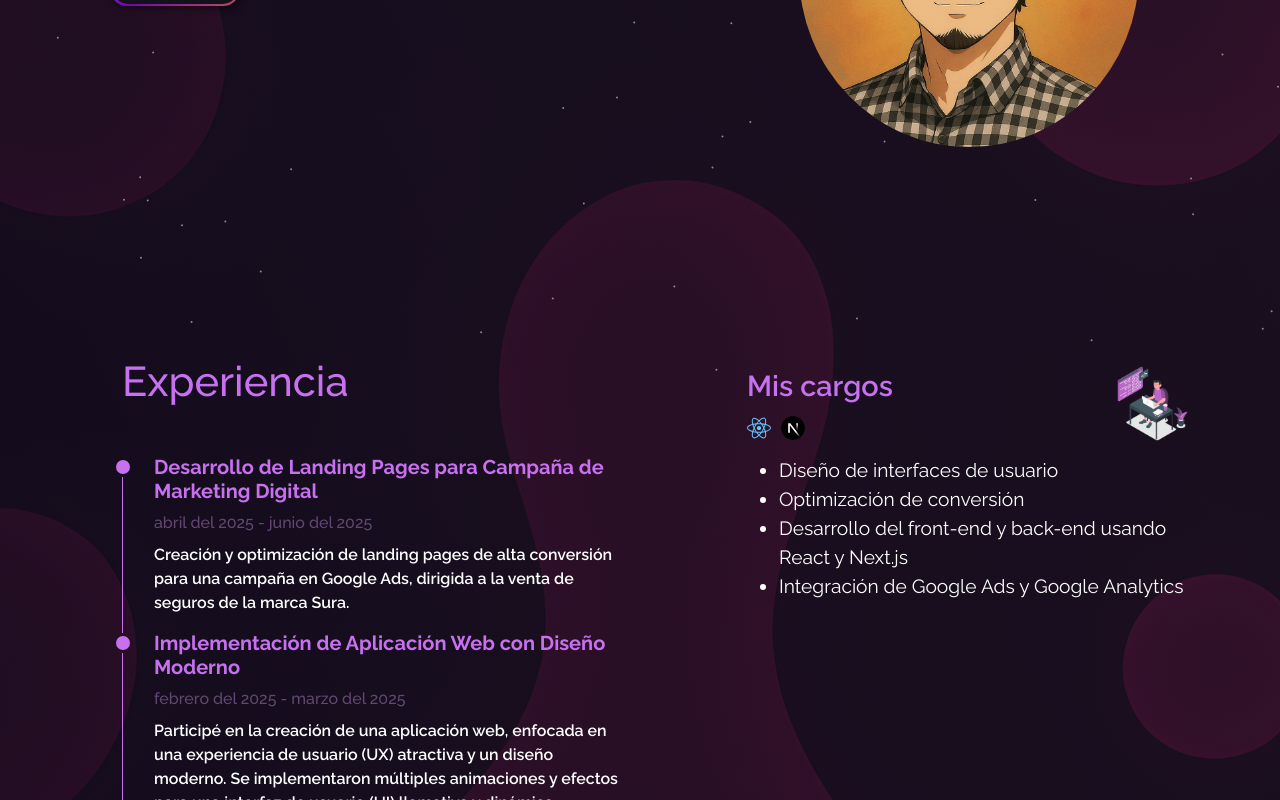
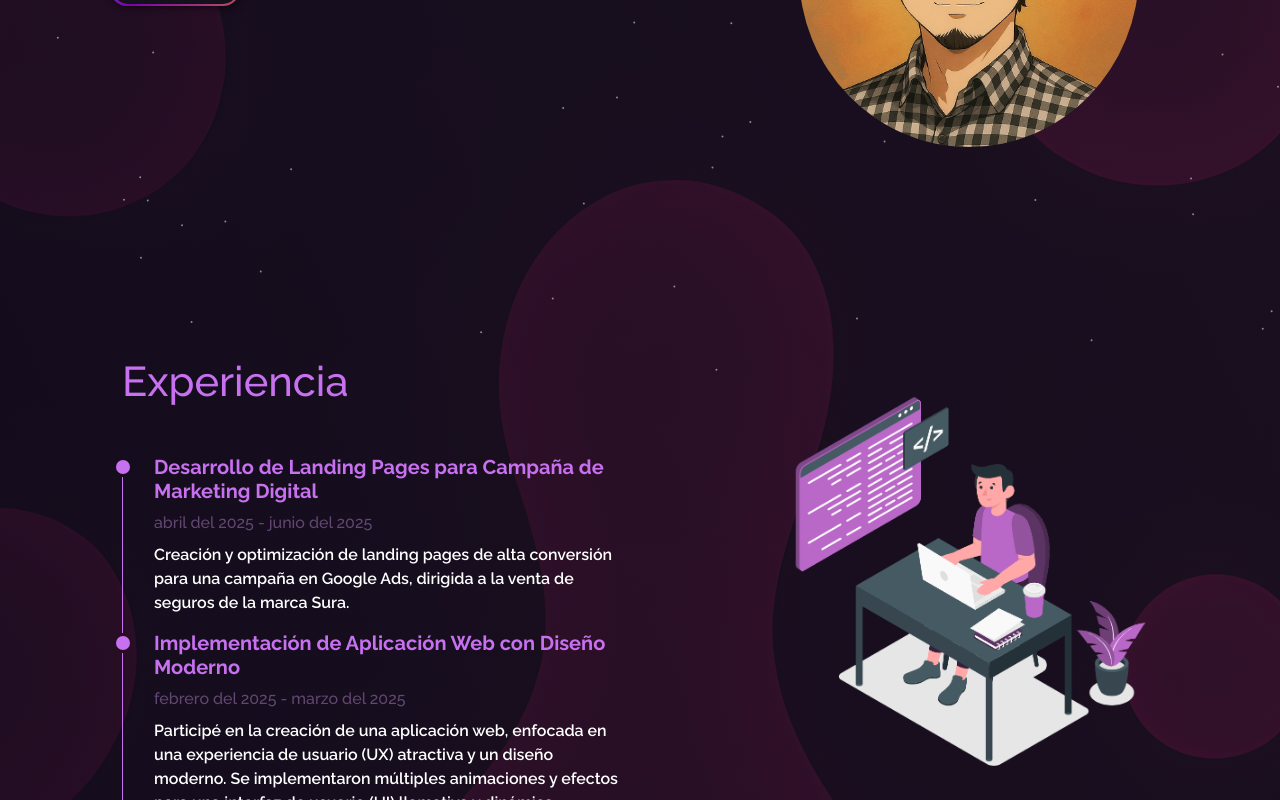
Before and after one commit to famerca/portfolio, a React (Vite) app: page / in a window 1280 px wide. Shown: the part 427-1227 px from the top of the page. Built offline with nearby package versions, Linux system fonts and the light colour scheme.

Commit message:
works and sticky

```diff
--- a/src/components/Home/Timeline.jsx
+++ b/src/components/Home/Timeline.jsx
@@ -1,50 +1,50 @@
 import { useTranslation } from 'react-i18next';
 import { FaBriefcase } from "react-icons/fa";
-import { useState } from "react";
 
-const Timeline = () => {
+
+const Timeline = ({ active, setActive }) => {
 
     const { t } = useTranslation();
-    const [active, setActive] = useState(-1);
+
 
     const handleClick = (index) => {
         if(active == index)
-            setActive(-1);
+            setActive("");
         else
             setActive(index);
     }
 
     return (
         <ul class="timeline">
-            <li class={"timeline-item" + (active == 0 ? " active" : "" )}  onClick={() => handleClick(0)} >
+            <li class={"timeline-item" + (active == "landing" ? " active" : "" )}  onClick={() => handleClick('landing')} >
                 <h5 class="fw-bold">{t("works.landing.title")}</h5>
                 <p class="text-muted mb-2">{t("works.landing.start")} - {t("works.landing.end")}</p>
                 <p class="">{t("works.landing.description")}</p>
                 <FaBriefcase />
             </li>
 
-            <li class={"timeline-item" + (active == 1 ? " active" : "" )}  onClick={() => handleClick(1)} >
+            <li class={"timeline-item" + (active == 'artofgalaxy' ? " active" : "" )}  onClick={() => handleClick('artofgalaxy')} >
                 <h5 class="fw-bold">{t("works.artofgalaxy.title")}</h5>
                 <p class="text-muted mb-2">{t("works.artofgalaxy.start")} - {t("works.artofgalaxy.end")}</p>
                 <p class="">{t("works.artofgalaxy.description")}</p>
                 <FaBriefcase />
             </li>
 
-            <li class={"timeline-item" + (active == 2 ? " active" : "" )}  onClick={() => handleClick(2)} >
+            <li class={"timeline-item" + (active == 'xtetic' ? " active" : "" )}  onClick={() => handleClick('xtetic')} >
                 <h5 class="fw-bold">{t("works.xtetic.title")}</h5>
                 <p class="text-muted mb-2">{t("works.xtetic.start")} - {t("works.xtetic.end")}</p>
                 <p class="">{t("works.xtetic.description")}</p>
                 <FaBriefcase />
             </li>
 
-            <li class={"timeline-item" + (active == 3 ? " active" : "" )}  onClick={() => handleClick(3)} >
+            <li class={"timeline-item" + (active == 'inglesenminutos' ? " active" : "" )}  onClick={() => handleClick('inglesenminutos')} >
                 <h5 class="fw-bold">{t("works.inglesenminutos.title")}</h5>
                 <p class="text-muted mb-2">{t("works.inglesenminutos.start")} - {t("works.inglesenminutos.end")}</p>
                 <p class="">{t("works.inglesenminutos.description")}</p>
                 <FaBriefcase />
             </li>
 
-            <li class={"timeline-item" + (active == 4 ? " active" : "" )}  onClick={() => handleClick(4)} >
+            <li class={"timeline-item" + (active == 'integragym' ? " active" : "" )}  onClick={() => handleClick('integragym')} >
                 <h5 class="fw-bold">{t("works.integragym.title")}</h5>
                 <p class="text-muted mb-2">{t("works.integragym.start")} - {t("works.integragym.end")}</p>
                 <p class="">{t("works.integragym.description")}</p>
--- a/src/components/Home/experience.jsx
+++ b/src/components/Home/experience.jsx
@@ -4,9 +4,13 @@ import Timeline from "./Timeline";
 import Image from "react-bootstrap/Image";
 import img  from "../../Assets/home-main.svg";
 import Work from "./work";
+import { useState } from "react";
 
 const Experience = () => {
     const { t } = useTranslation();
+
+    const [active, setActive] = useState("");
+
     return (
         <Container fluid className="home-section container" id="xp">
             <Row>
@@ -15,11 +19,11 @@ const Experience = () => {
                         <h1 style={{ fontSize: "2.6em"}}>
                             <span className="purple">{t("experience")}</span>
                         </h1>
-                        <Timeline />
+                        <Timeline active={active} setActive={setActive} />
                     </section>
                 </Col>
                 <Col md={5} className="home-about-body">
-                    <Work active={"landing"} />
+                    <Work active={active} />
                 </Col>
             </Row>
         </Container>
--- a/src/components/Home/work.jsx
+++ b/src/components/Home/work.jsx
@@ -10,8 +10,10 @@ const Work = ({active}) => {
     const key = `works.${active}.duties`;
     console.log(key);
 
-    return (
-        <div className="work-section" >
+    let content;
+
+    if(active == '')
+        content = <>
             <h2>
                 {t("works.duties")}
             </h2>
@@ -24,10 +26,29 @@ const Work = ({active}) => {
                 </li>
             </ul>
             <ul className="work-duties">
-                {t( key, { returnObjects: true }).map((item, index) => (
-                    <li key={index}>{item}</li>
-                ))}
             </ul>
+        </>;
+    else
+        content = <>
+            <h2>
+                {t("works.duties")}
+            </h2>
+            <ul className="work-skills">
+                <li>
+                    <React h={24} w={24} />
+                </li>
+                <li>
+                    <Nextjs h={24} w={24} />
+                </li>
+            </ul>
+            <ul className="work-duties">
+                {t(key, { returnObjects: true }).map((item, index) => <li key={index}>{item}</li>)}
+            </ul>
+        </>;
+
+    return (
+        <div className={"work-section " + (active != '' ? "active" : "")}>
+            {content}
             <Image src={img} alt="experience" className="img-fluid" />
         </div>
     )
--- a/src/locales/es.json
+++ b/src/locales/es.json
@@ -25,25 +25,49 @@
             "title": "Desarrollo de un Sistema de Verificación de Licencias Médicas",
             "description": "Creación de un sistema automatizado para la validación de licencias de profesionales médicos para la empresa Xtetic. El proyecto utilizó web scraping para agilizar y verificar la información de múltiples fuentes, optimizando un proceso crítico.",
             "start": "diciembre del 2024",
-            "end": "febrero del 2025"
+            "end": "febrero del 2025",
+            "duties": [
+                "Fue responsable de la análisis y diseño de un scraper web para la validación de licencias médicas, definiendo la lógica y arquitectura para la extracción de datos.",
+                "Desarrollé un programa en Node.js para implementar el scraper y crear una API separada.",
+                "Manejé la integración con los APIs JotForm y Pipedrive, consumiendo datos para enriquecer la información y automatizar el flujo de trabajo.",
+                "Fue responsable de la completa implementación del servicio en AWS, configurando el entorno para garantizar la disponibilidad y la correcta operación del servicio."
+            ]
         },
         "inglesenminutos": {
             "title": "Desarrollo de una Aplicación Web de Aprendizaje mediante IA",
             "description": "Participación en la creación de una plataforma educativa para aprender el inglés, integrando modelos AI de Google y AssemblyAI para reconocimiento de voz.",
             "start": "enero del 2024",
-            "end": "septiembre del 2024"
+            "end": "septiembre del 2024",
+            "duties": [
+                "Integración con la API de assemblyAI y speech.",
+                "Interfaz y logica de grabación de audio.",
+                "Logica para reconocimiento de palabras incorrectas.",
+                "Sistema de pago y membresías.",
+                "Sistema de registro de usuarios."
+            ]
         },
         "integragym": {
             "title": "Desarrollo de Sistema de Gestión Interno para Gimnasio",
             "description": "Desarrollo full-stack de un sistema interno para la gestión de un gimnasio. Me centré en la implementación de módulos de pagos, membresías y planes, así como en el registro y control de miembros.",
             "start": "enero del 2023",
-            "end": "septiembre del 2023"
+            "end": "septiembre del 2023",
+            "duties": [
+                "Implementé y configuré un sistema de pagos seguro para el gimnasio, gestionando el procesamiento de transacciones y el historial financiero de los miembros.",
+                "Desarrollé una interfaz completa para la gestión de membresías, permitiendo la creación, edición y seguimiento del estado de cada usuario.",
+                "Creé la lógica y la interfaz de usuario para el registro de entrada y salida de los miembros, controlando el acceso y la asistencia al gimnasio."
+            ]
         },
         "artofgalaxy": {
             "title": "Implementación de Aplicación Web con Diseño Moderno",
             "description": "Participé en la creación de una aplicación web, enfocada en una experiencia de usuario (UX) atractiva y un diseño moderno. Se implementaron múltiples animaciones y efectos para una interfaz de usuario (UI) llamativa y dinámica.",
             "start": "febrero del 2025",
-            "end": "marzo del 2025"
+            "end": "marzo del 2025",
+            "duties": [
+                "Implementacion de animaciones y efectos",
+                "Implementacion de un disdeño bento grid",
+                "Implementacion de slideshows interactivos",
+                "Correcion de errores de diseño"
+            ]
         }
 
     }
--- a/src/style.css
+++ b/src/style.css
@@ -973,17 +973,25 @@ button:focus {
 
 .work-section
 {
-  position: relative;
+  position: sticky;
   width: 100%;
+  top: 0;
+  bottom: 0;
 }
-
 .work-section img
 {
+  width: 100%;
   position: absolute;
   top: 0;
   right: 0;
+  transition: width 0.5s ease-out;
+  transition-delay: 0.5s;
+
+}
+.work-section.active img
+{
+  transition-delay: 0s;
   width: 90px;
-  height: 90px;
 }
 
 .work-section h2
@@ -992,6 +1000,15 @@ button:focus {
   font-size: 1.5em;
   font-weight: 600;
   padding-top: 10px;
+  overflow: hidden;
+  white-space: nowrap;
+  max-width: 0;
+  transition: max-width 0.5s ease-out;
+}
+
+.active.work-section h2
+{
+  max-width: 300px;
 }
 
 .work-skills
@@ -1001,9 +1018,28 @@ button:focus {
   display: flex;
   justify-content: flex-start;
   gap: 0.5em;
+  overflow: hidden;
+  width: 0%;
+  transition: width 0.5s ease-out;
+}
+
+.active.work-section .work-skills
+{
+  width: 100%;
 }
 
 .work-duties
 {
   color: white;
+  overflow: hidden;
+  max-height: 0;
+  transition: max-height 0.5s ease-out;
+  transition-delay: 0s;
+
 }
+
+.active.work-section .work-duties
+{
+  max-height: 600px;
+  transition-delay: 0.5s;
+}
```
Also changed, not shown: src/locales/en.json (+25 -7 lines).
